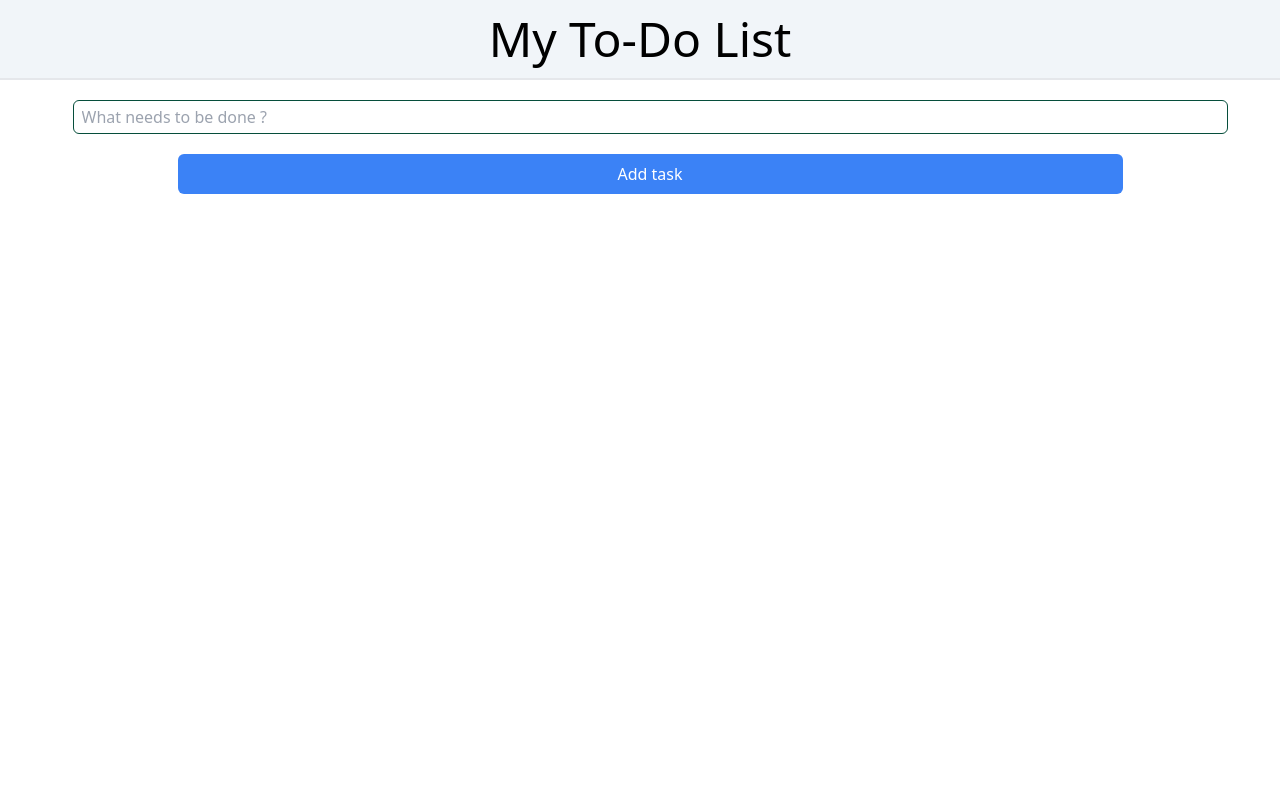
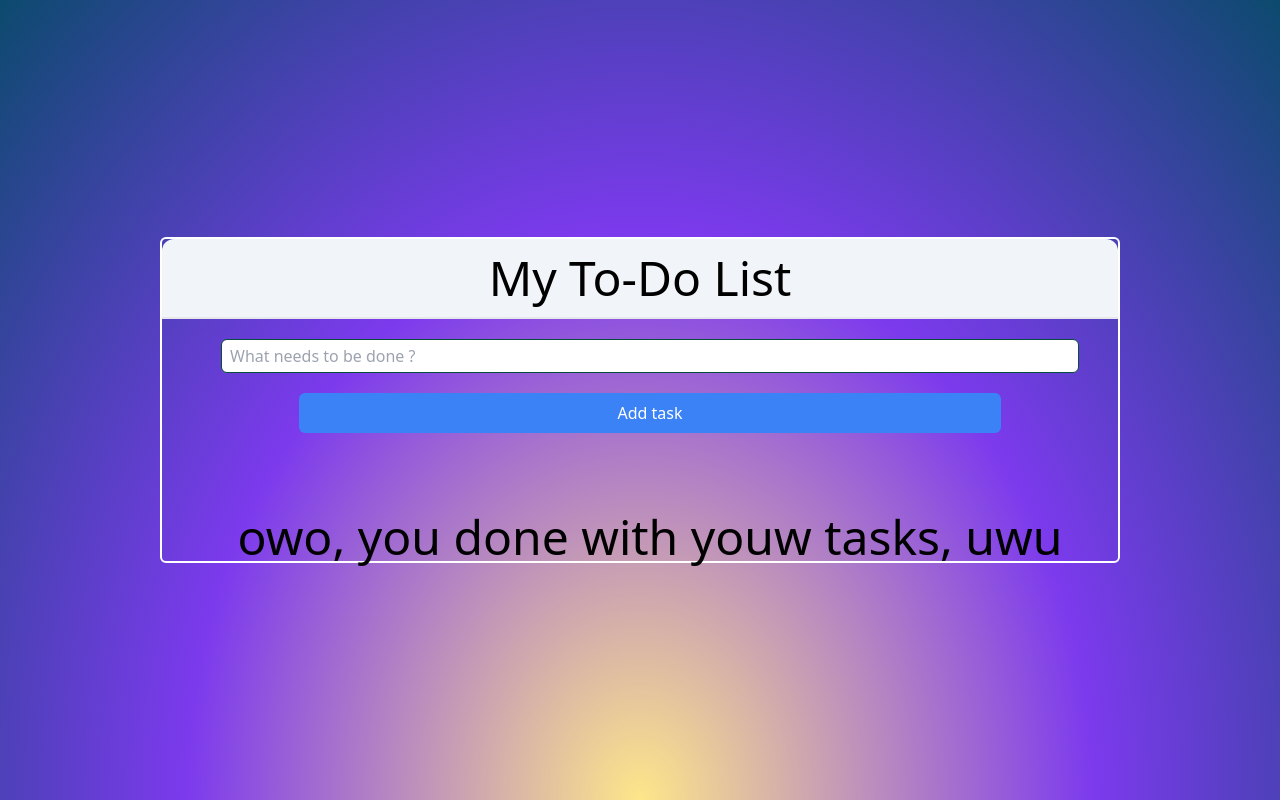
Before and after one commit to becodeorg/hamilton-7-to-do-react-GeorisVal, a React (Vite) app: page / in a window 1280 px wide. Built offline with nearby package versions, Linux system fonts and the light colour scheme.

Commit message:
Updated style

```diff
--- a/index.html
+++ b/index.html
@@ -6,7 +6,7 @@
     <meta name="viewport" content="width=device-width, initial-scale=1.0" />
     <title>Vite + React</title>
   </head>
-  <body class="dark:bg-slate-600">
+  <body class="bg-[radial-gradient(ellipse_at_bottom,_var(--tw-gradient-stops))] from-amber-200 via-violet-600 to-sky-900">
     <div id="root"></div>
     <script type="module" src="./src/main.jsx"></script>
   </body>
--- a/src/App.css
+++ b/src/App.css
@@ -1,3 +1,11 @@
+html, body {
+  width: 100%;
+  height: 100%;
+  display: flex;
+  align-items: center;
+  justify-content: center;
+}
+
 #root {
   max-width: 1280px;
 }
--- a/src/App.jsx
+++ b/src/App.jsx
@@ -39,7 +39,7 @@ export default function App() {
       window.localStorage.setItem(locStorage + ".todos", JSON.stringify(Todo));
     },[filteredTodo]);
   return (
-    <div className="-screen w-screen flex flex-col justify-start dark:bg-slate-600">
+    <div className="w-[90vw] md:w-[75vw] min-h-[40vh] flex flex-col justify-start dark:bg-slate-600 border-2 border-white rounded-md">
       <Title />
       <div className="mt-5 ml-5 flex justify-center align-center flex-col">
         <Form addTodo={addTodo}/>
--- a/src/components/title.jsx
+++ b/src/components/title.jsx
@@ -1,7 +1,7 @@
 export default function Title() {
     return (
-        <header className="h-20 bg-slate-100 dark:bg-slate-900 border-b-2 flex items-center justify-center">
-            <h1 className="text-5xl dark:text-white">My To-Do List</h1>
+        <header className="h-20 bg-slate-100 dark:bg-slate-900 border-b-2 flex items-center justify-center rounded-t-xl">
+            <h1 className="text-3xl sm:text-4xl lg:text-5xl dark:text-white text-center">My To-Do List</h1>
         </header>
     )
 }
--- a/src/components/todo.jsx
+++ b/src/components/todo.jsx
@@ -19,7 +19,13 @@ export default function ToDo(props) {
         setTodos(props.todo);
         window.localStorage.setItem(locStorage + ".todos", JSON.stringify(toDo))});
 
-
+    if (toDo.length === 0) {
+        return (
+        <div className="mt-20">
+            <p className="text-center text-3xl sm:text-4xl lg:text-5xl dark:text-white">owo, you done with youw tasks, uwu</p>
+        </div>
+        )
+    }
     return (
         <div className="flex flex-col justify-center items-center w-full">
             <ul className={`grid grid-cols-1 ${toDo.length > 1 ?"sm:grid-cols-2":""} ${toDo.length > 2 ?"lg:grid-cols-3":""} ${toDo.length > 2 ?"xl:grid-cols-4":""} sm:ml-auto mr-auto gap-10`}>
```
